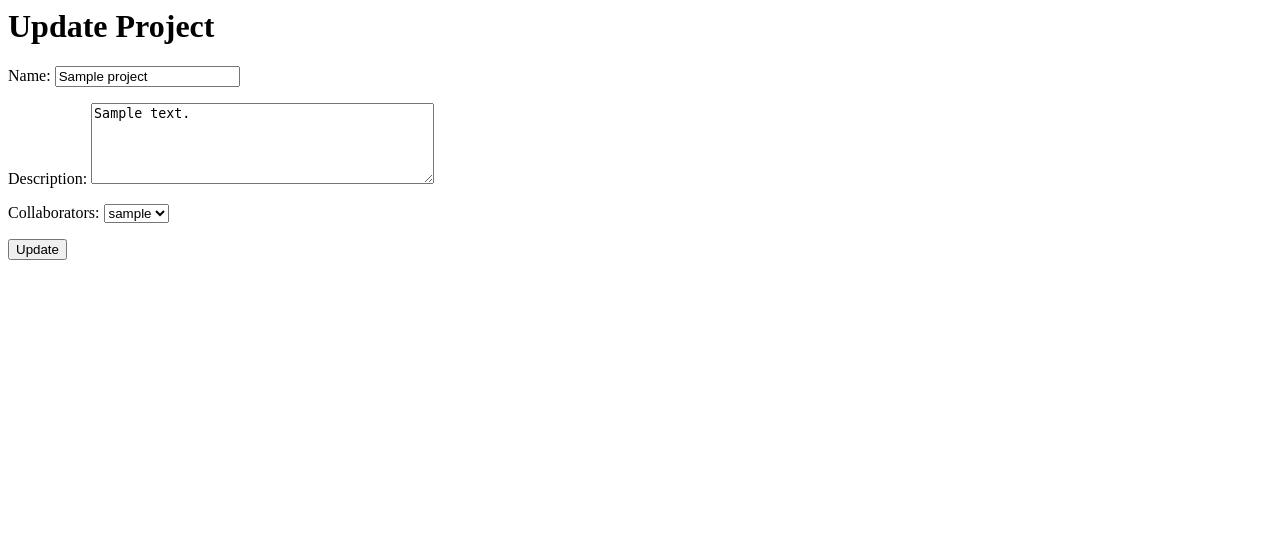
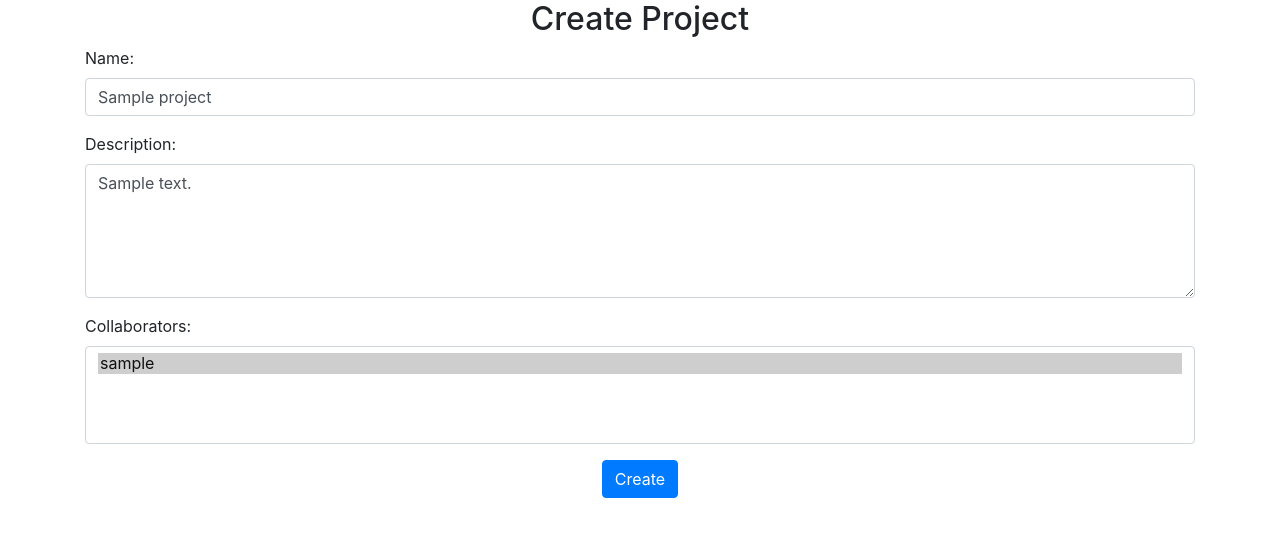
Before and after one commit to AdnanAaddi/TaskWise, a Django app: page /updateproject/1/update/ in a window 1280 px wide. Shown: the top 537 px of the page. Run offline with Django 5.2, Linux system fonts and the light colour scheme; tables that the repository leaves empty hold one stand-in row (values such as "Sample post"); some libraries are stand-ins or nearby versions.

Commit message:
Update Project forms and Style create and update project template

```diff
--- a/projects/forms.py
+++ b/projects/forms.py
@@ -9,7 +9,7 @@ class ProjectForm(forms.ModelForm):
         widgets={
             'name': forms.TextInput(attrs={'class':'form-control'}),
             'description': forms.Textarea(attrs={'class':'form-control', 'rows':5}),
-            'collaborators': forms.Select(attrs={'class':'form-control'}),
+            'collaborators': forms.SelectMultiple(attrs={'class':'form-control'}),
         }
 
 class UpdateProjectForm(forms.ModelForm):
@@ -17,6 +17,8 @@ class UpdateProjectForm(forms.ModelForm):
         model = Project
         fields = ['name', 'description', 'collaborators']
 
-        widgets=(
-
-        )
+        widgets={
+            'name': forms.TextInput(attrs={'class':'form-control'}),
+            'description': forms.Textarea(attrs={'class':'form-control', 'rows':5}),
+            'collaborators': forms.SelectMultiple(attrs={'class':'form-control'}),
+        }
--- a/projects/templates/projects/update_project.html
+++ b/projects/templates/projects/update_project.html
@@ -1,6 +1,27 @@
-<h1>Update Project</h1>
+<!DOCTYPE html>
+<html lang="en">
+<head>
+    <meta charset="UTF-8">
+    <title>Create Project</title>
+    <link rel="stylesheet" href="https://stackpath.bootstrapcdn.com/bootstrap/4.5.2/css/bootstrap.min.css">
+</head>
+<body>
+
+<div class="container">
+    <div class="row justify-content-center">
+        <div class="col-md-6">
+            <h2 class="text-center">Create Project</h2>
+        </div>
+    </div>
     <form method="post">
-      {% csrf_token %}
-      {{ form.as_p }}
-      <button type="submit" class="btn btn-primary">Update</button>
+        {% csrf_token %}
+        {{ form.as_p }}
+        <div class="text-center">
+            <button type="submit" class="btn btn-primary style="font-size: 20px; padding: 10px 20px; border-radius: 0;" >Create</button>
+        </div>
     </form>
+</div>
+
+<script src="https://stackpath.bootstrapcdn.com/bootstrap/4.5.2/js/bootstrap.min.js"></script>
+</body>
+</html>
```
Also changed, not shown: static/profile_pictures/download_1.jpg (added), static/profile_pictures/images_1.jpg (added).
